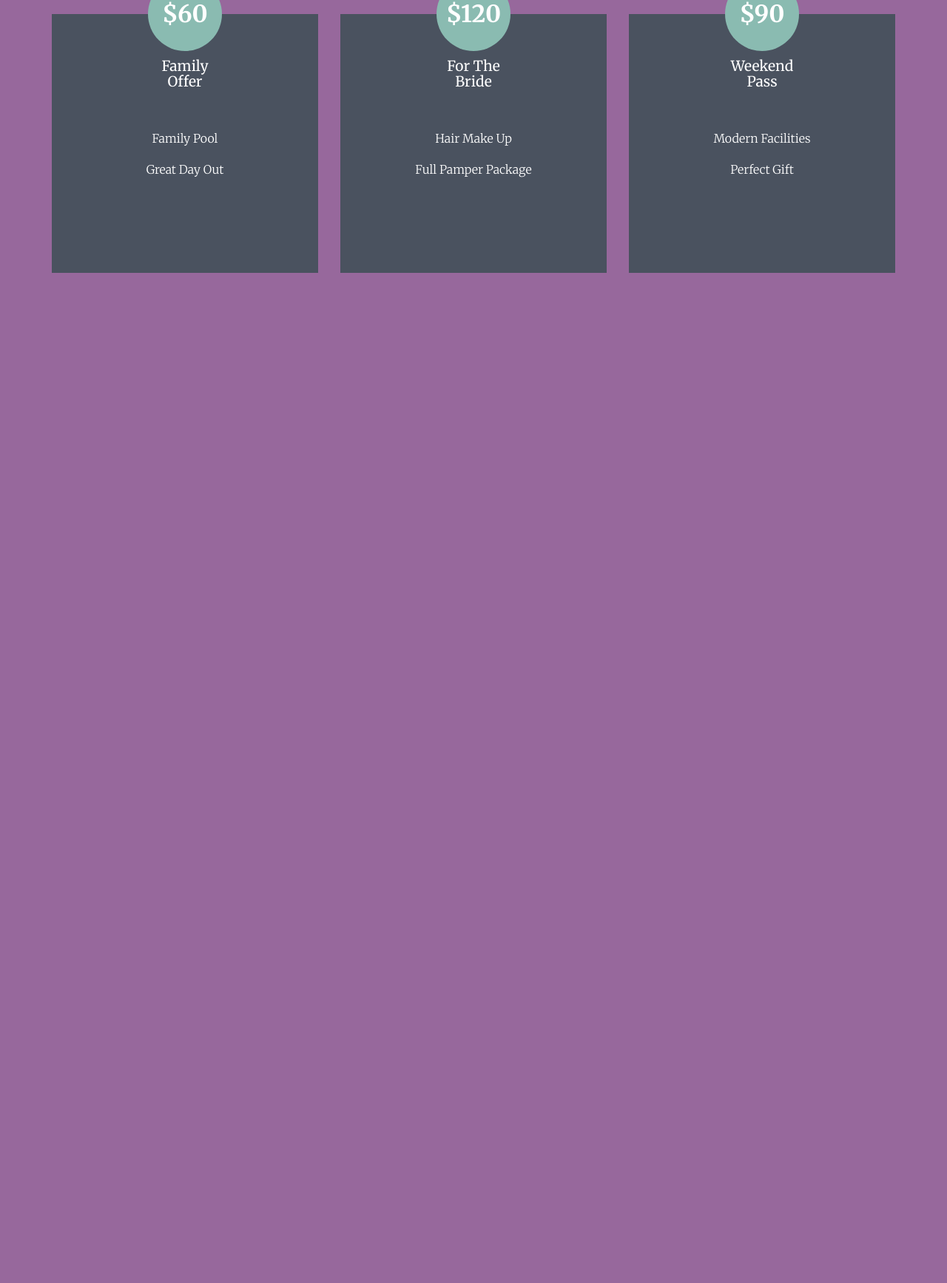
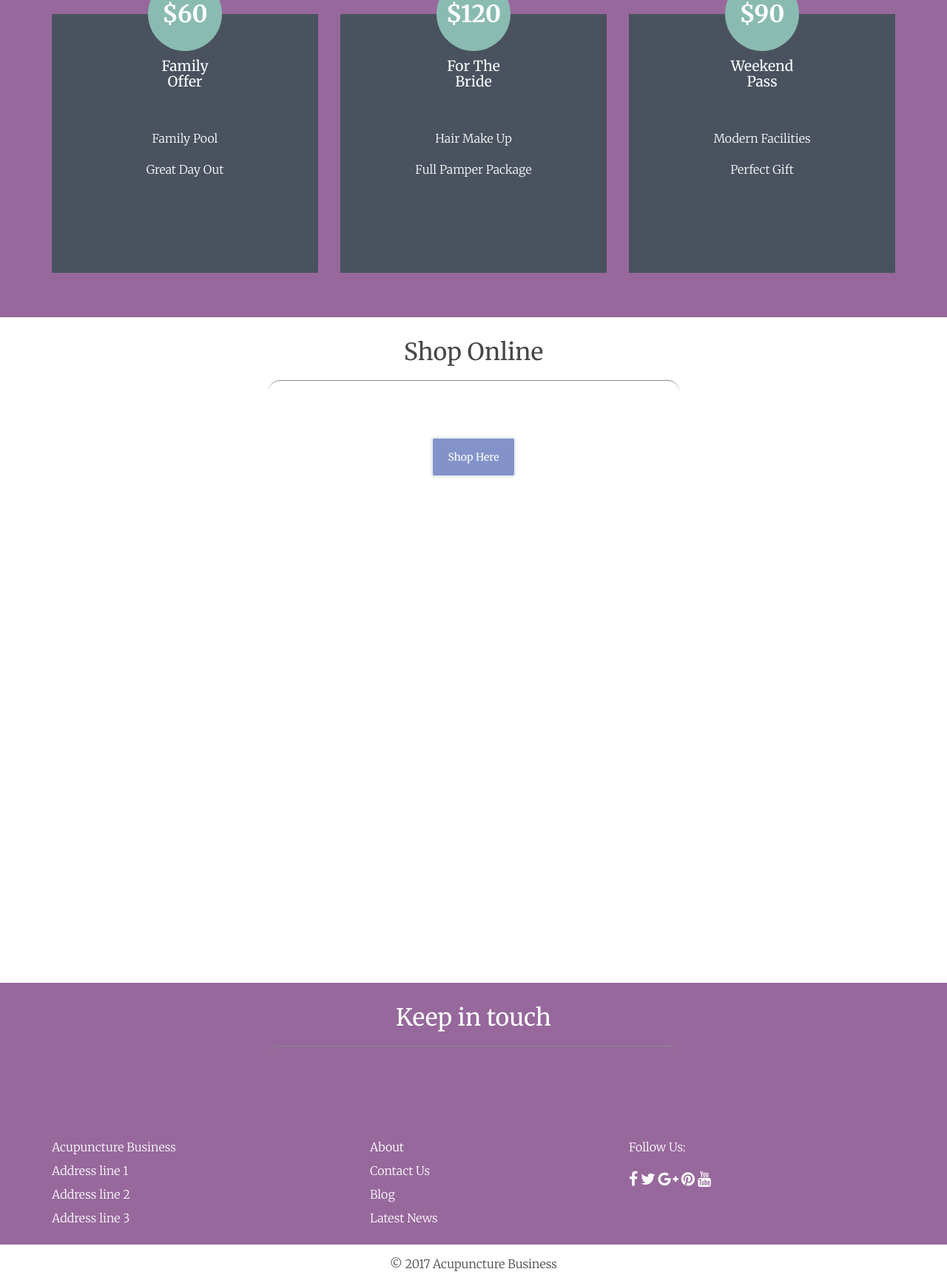
Before and after one commit to jonnyc/acupuncture, a PHP site: page / in a window 1280 px wide. Shown: the part 556-2291 px from the top of the page at 74% size. Before the commit the page ends 925 px from the top, so only its background shows below. Run offline with PHP 8.4, Linux system fonts and the light colour scheme; some libraries are stand-ins or nearby versions.

Commit message:
Finished html and css for index page.

```diff
--- a/css/custom.css
+++ b/css/custom.css
@@ -8,6 +8,18 @@ body {
 
 img {
   max-width: 100%;
+}
+
+.btn-default {
+  background-color: #8393ca;
+  border: 3px solid #ecf0f1;
+  border-radius: 5px;
+  padding: 15px 20px;
+  color: white;
+}
+
+.btn-default:hover {
+  background-color: #97689c;
 }
 
 h2 {
@@ -164,6 +176,48 @@ hr:before {
   margin-bottom: 70px;
 }
 
+/*SHOP ONLINE SECTION*/
+#shop-online {
+  background: url('http://via.placeholder.com/1200x900') center no-repeat;
+  min-height: 900px;
+  color:#494646;
+}
+
+#shop-online .btn-default {
+  margin-top: 25px;
+}
+
+/*FOOTER SECTION*/
+footer {
+  color: white;
+  background: #97689c;
+  line-height: 2em;
+}
+
+footer address {
+  line-height: 2em;
+}
+
+footer a {
+  text-decoration: none;
+  color: white;
+}
+
+footer a:hover {
+  color: white;
+}
+
+footer ul {
+  list-style: none;
+}
+
+#copy {
+  text-align: center;
+  background: white;
+  color: #494646;
+  padding-top: 10px;
+}
+
 /*MOBILE STYLING*/
 @media screen and (max-width: 768px) {
 
--- a/index.html
+++ b/index.html
@@ -10,12 +10,12 @@
     <!-- Bootstrap CSS -->
     <link href="vendor/bootstrap/css/bootstrap.min.css" rel="stylesheet">
 
-    <!-- Custom CSS -->
-    <link href="css/custom.css" rel="stylesheet">
-
     <!-- Custom Fonts -->
     <link href="https://fonts.googleapis.com/css?family=Merriweather:300,400,700" rel="stylesheet">
     <link rel="stylesheet" href="vendor/font-awesome/css/font-awesome.min.css">
+
+    <!-- Custom CSS -->
+    <link href="css/custom.css" rel="stylesheet">
 
     <!-- HTML5 shim and Respond.js for IE8 support of HTML5 elements and media queries -->
     <!-- WARNING: Respond.js doesn't work if you view the page via file:// -->
@@ -136,6 +136,62 @@
       </div> <!-- /container -->
     </section>
 
+    <!-- SHOP ONLINE SECTION -->
+    <section id="shop-online">
+      <div class="container">
+        <div class="row">
+          <div class="col-sm-6 col-sm-offset-3 text-center">
+            <h2>Shop Online</h2>
+            <hr>
+            <a href="#" class="btn btn-default" role="button">Shop Here</a>
+          </div> <!-- /col -->
+        </div> <!-- /row -->
+      </div>  <!-- /container -->
+    </section>
+
+    <!-- FOOTER SECTION -->
+    <footer>
+      <div class="container">
+        <div class="row">
+          <div class="col-sm-6 col-sm-offset-3 text-center margin-bottom">
+            <h2>Keep in touch</h2>
+            <hr>
+          </div> <!-- /col -->
+        </div> <!-- /row -->
+        <div class="row">
+          <div class="col-sm-4">
+            <address>
+              Acupuncture Business<br>
+              Address line 1<br>
+              Address line 2<br>
+              Address line 3<br>
+            </address>
+          </div>
+          <div class="col-sm-4">
+            <ul>
+              <li><a href="about.html">About</a></li>
+              <li><a href="contact.html">Contact Us</a></li>
+              <li><a href="blog.html">Blog</a></li>
+              <li><a href="">Latest News</a></li>
+            </ul>
+          </div>
+          <div class="col-sm-4">
+            <p>Follow Us:</p>
+            <i class="fa fa-facebook fa-lg"></i>
+            <i class="fa fa-twitter fa-lg"></i>
+            <i class="fa fa-google-plus fa-lg"></i>
+            <i class="fa fa-pinterest fa-lg"></i>
+            <i class="fa fa-youtube fa-lg"></i>
+          </div>
+        </div> <!-- /row -->
+      </div>  <!-- /container -->
+      <div class="container-fluid" id="copy">
+        <div class="col-sm-12">
+          <p>&copy; 2017 Acupuncture Business</p>
+        </div> <!-- /col-sm-12 container -->
+      </div> <!-- /fluid container -->
+    </footer>
+
     <!-- jQuery (necessary for Bootstrap's JavaScript plugins) -->
     <script src="vendor/jquery/jquery.min.js"></script>
     <!-- Include all compiled plugins (below), or include individual files as needed -->
```
